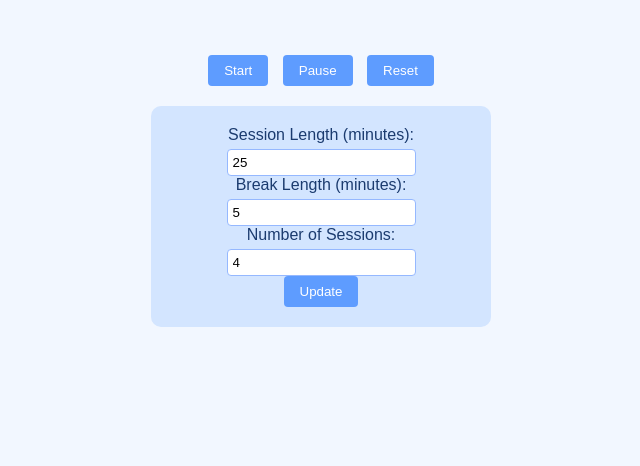
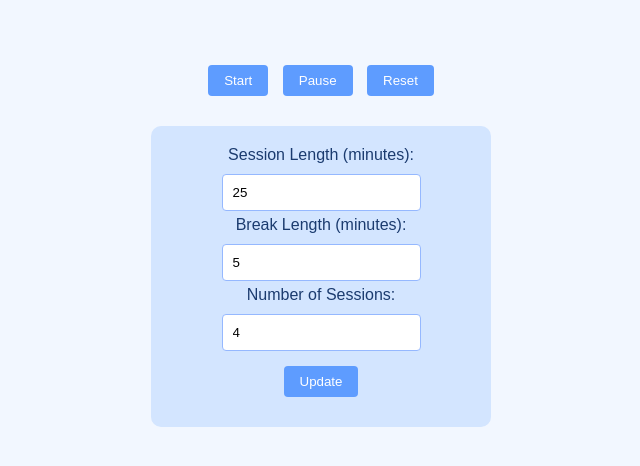
Before and after one commit to s1997aniket/Pomodoro_Timer, a plain HTML site: page index.html in a window 1280 px wide. Shown: the part 208-674 px from the top of the page, without its empty margins (319-959 px from the left). Drawn offline with Linux system fonts and the light colour scheme.

Commit message:
Update style.css

```diff
--- a/style.css
+++ b/style.css
@@ -24,7 +24,8 @@ label {
 }
 
 input[type="number"] {
-  padding: 5px;
+  margin: 5px 10px;
+  padding: 10px;
   border: 1px solid #95B8FF;
   border-radius: 4px;
 }
@@ -42,7 +43,7 @@ input[type="number"] {
 }
 
 button {
-  margin: 0 5px;
+  margin: 10px 5px;
   padding: 8px 16px;
   background-color: #5E9CFF;
   color: #FFFFFF;
```
